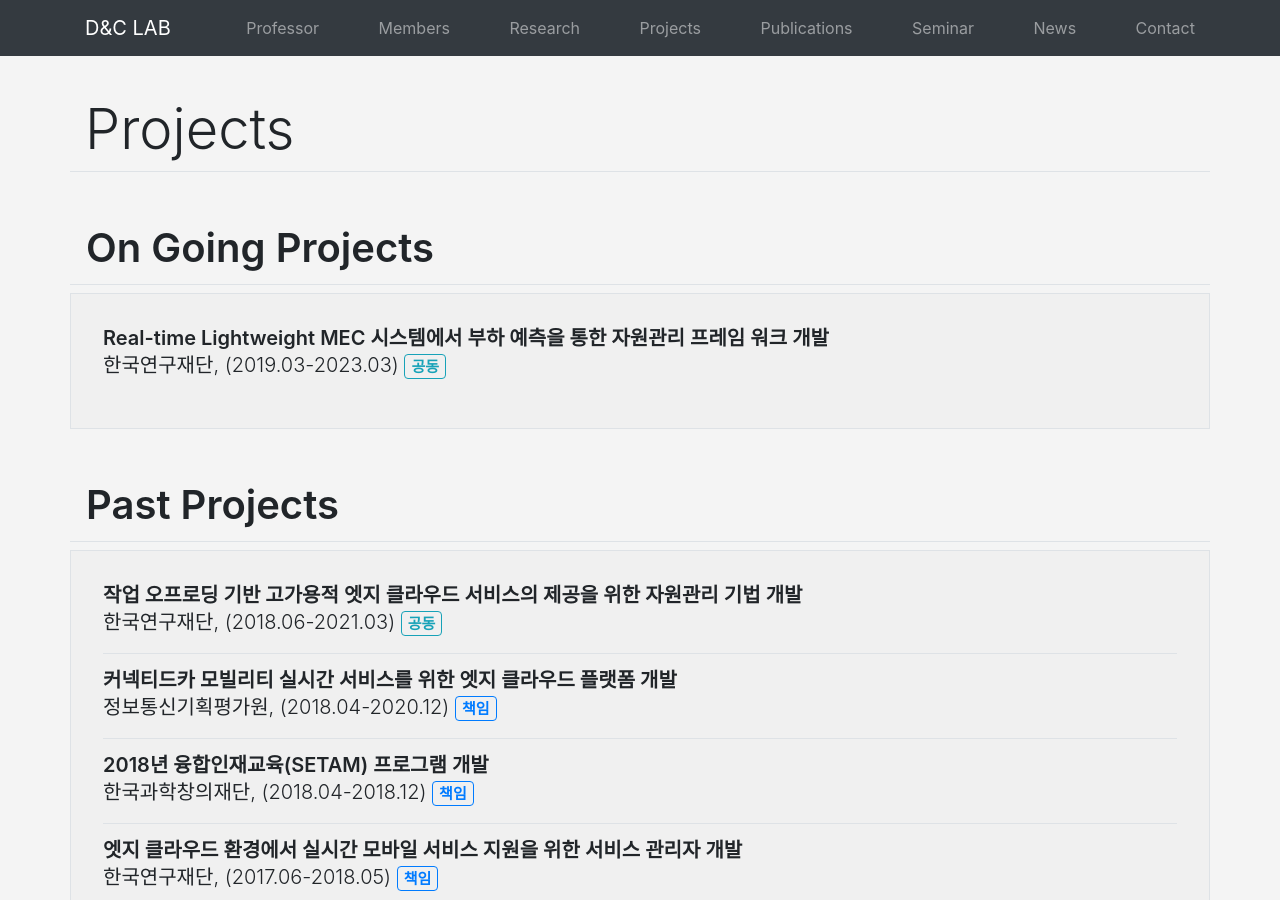
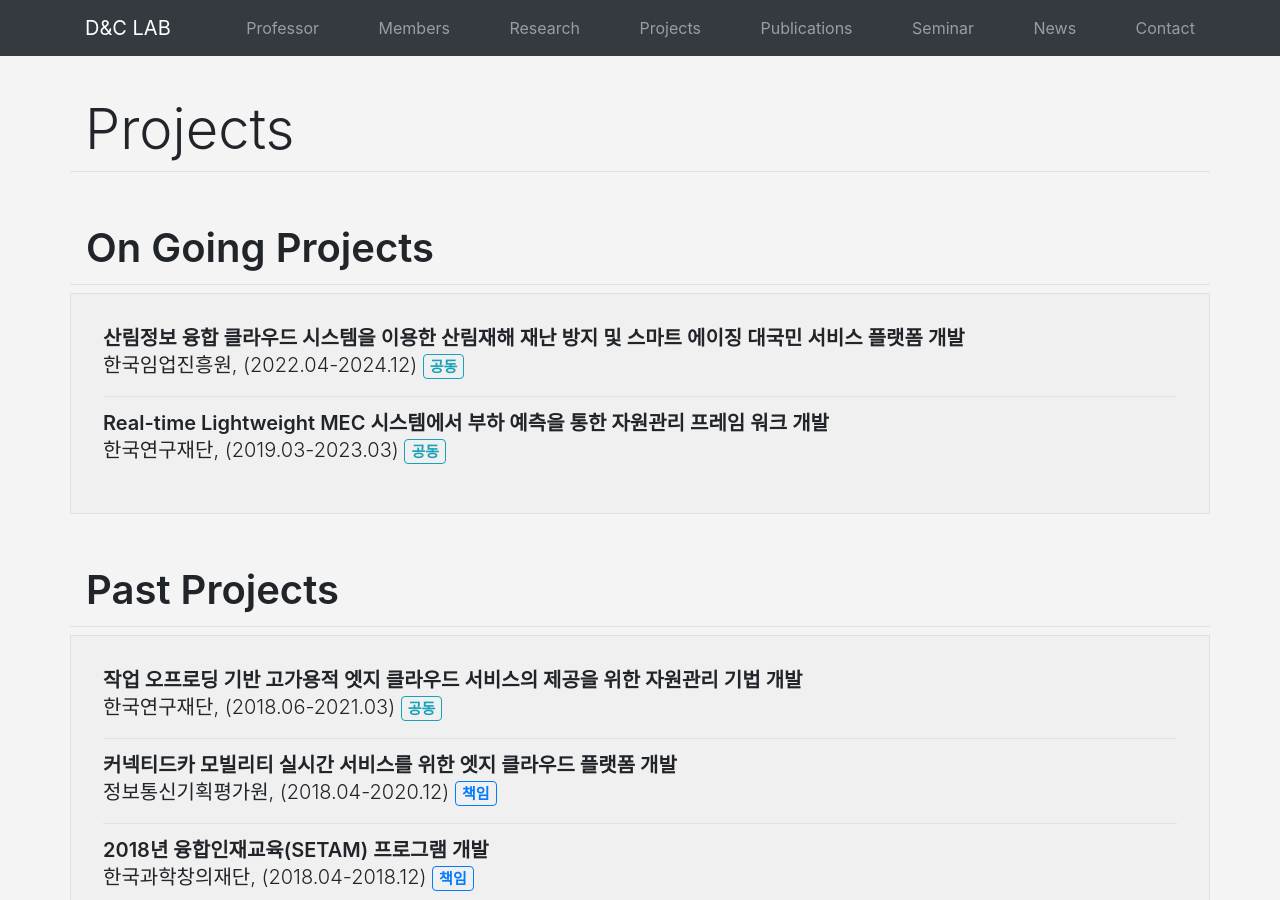
Before and after one commit to KU-Cloud/ku-cloud.github.io, a Jekyll site: the page built from projects.html, in a window 1280 px wide and 900 px high. Built offline with Jekyll 4.4.1, drawn with Linux system fonts in a browser that asks for light colours.

Commit message:
Update: projects

```diff
--- a/_data/projects.yaml
+++ b/_data/projects.yaml
@@ -387,3 +387,11 @@
   start: 2018-04-01
   end: 2020-12-31
   role: "rep"
+
+- title: "산림정보 융합 클라우드 시스템을 이용한 산림재해 재난 방지 및 스마트 에이징 대국민 서비스 플랫폼 개발"
+  sponsor:
+    short: "산림청"
+    full: "한국임업진흥원"
+  start: 2022-04-01
+  end: 2024-12-31
+  role: "corep"
```
